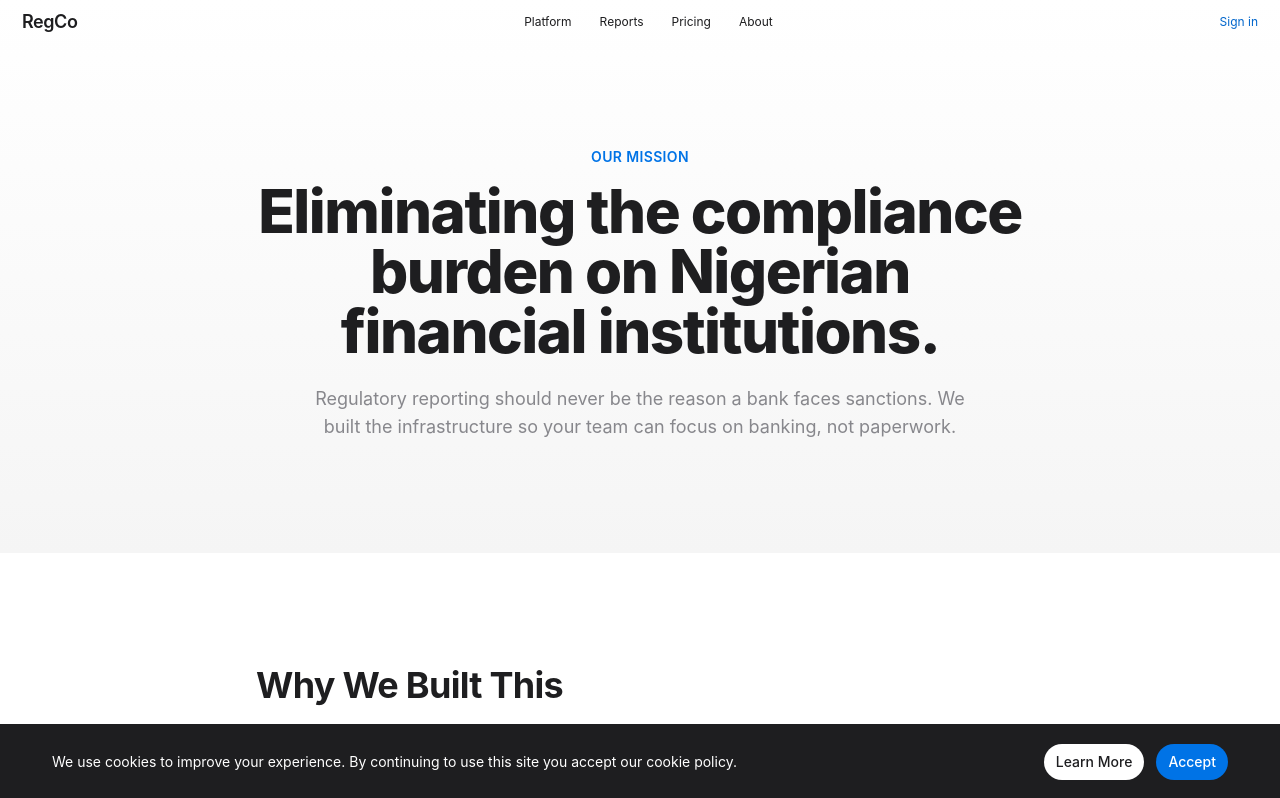
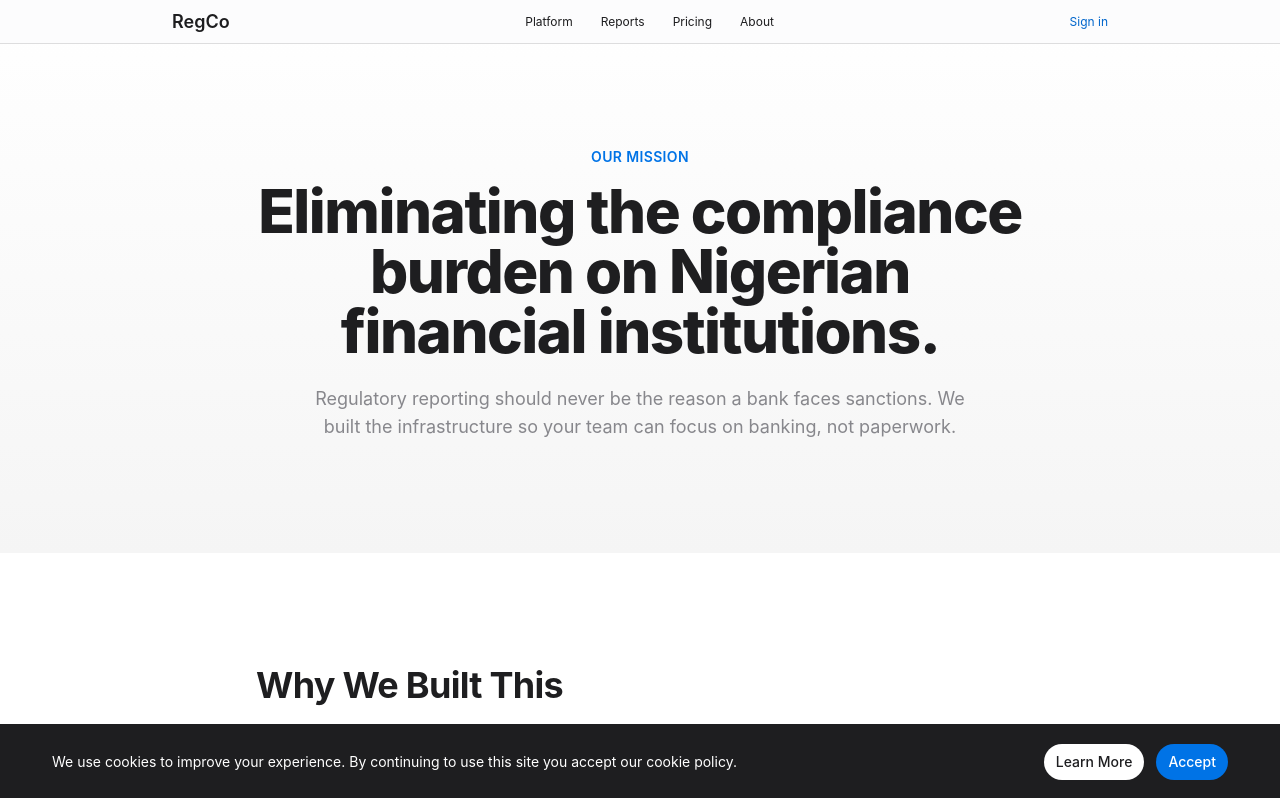
Before and after one commit to isaacyesufu00/regco-insight-suite-new, a React (Vite) app: page /about in a window 1280 px wide. Shown: the top 798 px of the page. Built offline with nearby package versions, Linux system fonts and the light colour scheme; the HTML template or start-up script is replaced by a standard one.

Commit message:
Changes
Co-authored-by: isaacyesufu00 <263770355+isaacyesufu00@users.noreply.github.com>

```diff
--- a/src/components/Navbar.tsx
+++ b/src/components/Navbar.tsx
@@ -1,8 +1,7 @@
 import { useState, useEffect } from "react";
 import { Link, useLocation } from "react-router-dom";
 import { Menu, X } from "lucide-react";
-import { motion, AnimatePresence } from "framer-motion";
-import RegCoLogo from "@/components/RegCoLogo";
+import { AnimatePresence, motion } from "framer-motion";
 
 const navLinks = [
   { label: "Platform", href: "/features/report-generation" },
@@ -16,9 +15,7 @@ const Navbar = () => {
   const [scrolled, setScrolled] = useState(false);
   const location = useLocation();
 
-  useEffect(() => {
-    setMobileOpen(false);
-  }, [location]);
+  useEffect(() => setMobileOpen(false), [location]);
 
   useEffect(() => {
     const onScroll = () => setScrolled(window.scrollY > 10);
@@ -38,55 +35,49 @@ const Navbar = () => {
     <nav
       className="fixed top-0 left-0 right-0 z-50"
       style={{
-        background: scrolled ? "rgba(255,255,255,0.72)" : "transparent",
-        backdropFilter: scrolled ? "saturate(180%) blur(20px)" : "none",
-        WebkitBackdropFilter: scrolled ? "saturate(180%) blur(20px)" : "none",
-        borderBottom: scrolled ? "1px solid rgba(0,0,0,0.12)" : "1px solid transparent",
-        transition: "background 0.3s ease, backdrop-filter 0.3s ease, border-color 0.3s ease",
+        height: 44,
+        background: scrolled ? "rgba(251,251,253,0.72)" : "rgba(251,251,253,0.72)",
+        backdropFilter: "saturate(180%) blur(20px)",
+        WebkitBackdropFilter: "saturate(180%) blur(20px)",
+        borderBottom: "1px solid rgba(0,0,0,0.12)",
+        transition: "background 0.3s ease",
       }}
     >
-      <div className="container mx-auto flex items-center justify-between h-[44px] px-[22px]">
-        {/* Logo */}
-        <Link to="/" className="flex items-center">
-          <RegCoLogo size="md" />
+      <div className="mx-auto flex items-center justify-between h-full" style={{ maxWidth: 980, padding: "0 22px" }}>
+        <Link
+          to="/"
+          className="text-[18px] font-semibold text-[#1D1D1F] leading-none"
+          style={{ fontFamily: "-apple-system, BlinkMacSystemFont, 'SF Pro Display', system-ui, sans-serif", backgroundImage: "none" }}
+        >
+          RegCo
         </Link>
 
-        {/* Center nav */}
-        <div className="hidden lg:flex items-center">
-          <div className="flex items-center gap-7">
+        <div className="hidden lg:flex items-center gap-7">
           {navLinks.map((link) => (
             <Link
               key={link.href}
               to={link.href}
               onClick={(e) => handlePricingClick(e, link.href)}
-                className="text-[12px] font-normal transition-opacity ease-apple hover:opacity-65"
-                style={{
-                  color: "#1D1D1F",
-                }}
+              className="text-[12px] font-normal text-[#1D1D1F] transition-opacity duration-200 hover:opacity-[0.65]"
+              style={{ backgroundImage: "none" }}
             >
               {link.label}
             </Link>
           ))}
         </div>
-        </div>
 
-        {/* Right: Sign in (Apple blue link) */}
         <div className="hidden lg:flex items-center">
           <Link
             to="/login"
-            className="text-[12px] font-normal transition-opacity ease-apple hover:opacity-65"
-            style={{
-              color: "#0066CC",
-            }}
+            className="text-[12px] font-normal text-[#0066CC] transition-opacity duration-200 hover:opacity-[0.65]"
+            style={{ backgroundImage: "none" }}
           >
             Sign in
           </Link>
         </div>
 
-        {/* Mobile toggle */}
         <button
-          className="lg:hidden p-2"
-          style={{ color: "#1D1D1F" }}
+          className="lg:hidden p-2 text-[#1D1D1F]"
           onClick={() => setMobileOpen(!mobileOpen)}
           aria-label="Toggle menu"
         >
@@ -94,40 +85,33 @@ const Navbar = () => {
         </button>
       </div>
 
-      {/* Mobile menu */}
       <AnimatePresence>
         {mobileOpen && (
           <motion.div
             initial={{ opacity: 0, height: 0 }}
             animate={{ opacity: 1, height: "auto" }}
             exit={{ opacity: 0, height: 0 }}
-            className="lg:hidden border-t"
+            className="lg:hidden"
             style={{
-              background: "rgba(255,255,255,0.92)",
+              background: "rgba(251,251,253,0.92)",
               backdropFilter: "saturate(180%) blur(20px)",
               WebkitBackdropFilter: "saturate(180%) blur(20px)",
-              borderColor: "rgba(0,0,0,0.12)",
+              borderTop: "1px solid rgba(0,0,0,0.12)",
             }}
           >
-            <div className="container mx-auto px-[22px] py-5 flex flex-col gap-1">
+            <div style={{ maxWidth: 980, margin: "0 auto", padding: "20px 22px" }} className="flex flex-col gap-1">
               {navLinks.map((link) => (
                 <Link
                   key={link.href}
                   to={link.href}
                   onClick={(e) => handlePricingClick(e, link.href)}
-                  className="text-[15px] font-normal py-3"
-                  style={{ color: "#1D1D1F" }}
+                  className="text-[15px] font-normal text-[#1D1D1F] py-3"
+                  style={{ backgroundImage: "none" }}
                 >
                   {link.label}
                 </Link>
               ))}
-              <Link
-                to="/login"
-                className="mt-3 text-[15px] font-normal text-center py-3"
-                style={{
-                  color: "#0066CC",
-                }}
-              >
+              <Link to="/login" className="mt-3 text-[15px] font-normal text-[#0066CC] text-center py-3" style={{ backgroundImage: "none" }}>
                 Sign in
               </Link>
             </div>
--- a/src/components/RegCoLogo.tsx
+++ b/src/components/RegCoLogo.tsx
@@ -1,43 +1,31 @@
 import { cn } from "@/lib/utils";
 
 interface RegCoLogoProps {
-  /** When true, renders for dark backgrounds (light wordmark). */
   dark?: boolean;
-  /** Visual size. Defaults to 'md' (navbar-sized). */
   size?: "sm" | "md" | "lg" | "xl";
   className?: string;
 }
 
 const SIZE_MAP = {
-  sm: { font: "text-base", mark: "w-2 h-2 -top-0.5 -right-1.5" },
-  md: { font: "text-lg", mark: "w-2.5 h-2.5 -top-0.5 -right-2" },
-  lg: { font: "text-2xl", mark: "w-3.5 h-3.5 -top-1 -right-2.5" },
-  xl: { font: "text-4xl", mark: "w-5 h-5 -top-1.5 -right-4" },
+  sm: "text-[14px]",
+  md: "text-[18px]",
+  lg: "text-[24px]",
+  xl: "text-[32px]",
 };
 
-export const RegCoLogo = ({
-  dark = false,
-  size = "md",
-  className,
-}: RegCoLogoProps) => {
-  const s = SIZE_MAP[size];
-  return (
+export const RegCoLogo = ({ dark = false, size = "md", className }: RegCoLogoProps) => (
   <span
     className={cn(
-        "relative inline-flex items-center select-none tracking-tight leading-none font-semibold",
-        s.font,
+      "inline-flex items-center select-none leading-none font-semibold",
+      SIZE_MAP[size],
       dark ? "text-[#F5F5F7]" : "text-[#1D1D1F]",
       className,
     )}
-      style={{
-        fontFamily:
-          '-apple-system, BlinkMacSystemFont, "SF Pro Display", "SF Pro Text", system-ui, sans-serif',
-      }}
+    style={{ fontFamily: "-apple-system, BlinkMacSystemFont, 'SF Pro Display', 'SF Pro Text', system-ui, sans-serif" }}
     aria-label="RegCo"
   >
     RegCo
   </span>
 );
-};
 
 export default RegCoLogo;
```
Lines whose indentation alone changed are shown as unchanged.
